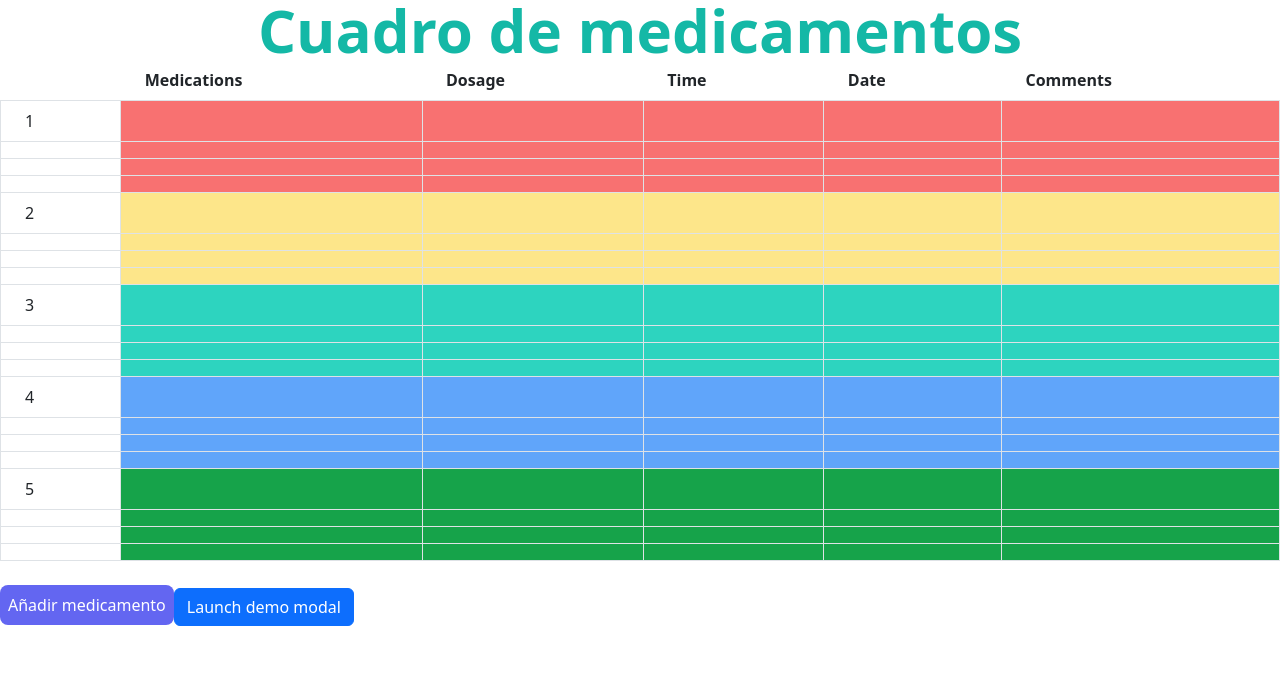
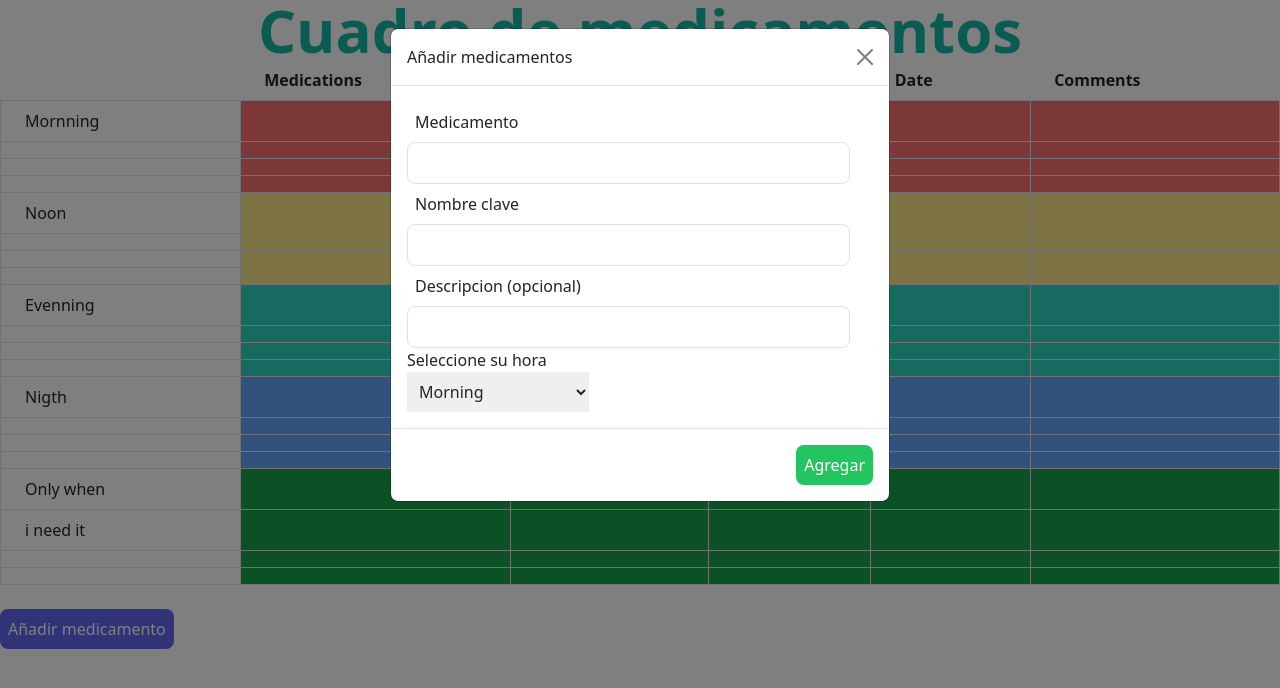
Before and after one commit to NaiveCannonUT/Medicamentos-Beta, a React (Vite) app: page / in a window 1280 px wide. Both pictures are taken after a click on the button "Añadir medicamento". Shown: the top 688 px of the page. Built offline with nearby package versions, Linux system fonts and the light colour scheme.

Commit message:
mas cambios

```diff
--- a/src/Page/Cuadro.jsx
+++ b/src/Page/Cuadro.jsx
@@ -1,5 +1,6 @@
 import React from 'react'
 import "bootstrap/dist/css/bootstrap.min.css";
+import "bootstrap/dist/js/bootstrap.min.js"
 
 
 function Cuadro() {
@@ -20,7 +21,7 @@ function Cuadro() {
                 </thead>
                 <tbody>
                     <tr>
-                        <td className="border px-4 py-2">1</td>
+                        <td className="border px-4 py-2">Mornning</td>
                         <td className="border px-4 py-2 bg-red-400"></td>
                         <td className="border px-4 py-2 bg-red-400"></td>
                         <td className="border px-4 py-2 bg-red-400"></td>
@@ -52,7 +53,7 @@ function Cuadro() {
                         <td className="border px-4 py-2 bg-red-400"></td>
                     </tr>
                     <tr>
-                        <td className="border px-4 py-2">2</td>
+                        <td className="border px-4 py-2">Noon</td>
                         <td className="border px-4 py-2 bg-amber-200"></td>
                         <td className="border px-4 py-2 bg-amber-200"></td>
                         <td className="border px-4 py-2 bg-amber-200"></td>
@@ -84,7 +85,7 @@ function Cuadro() {
                         <td className="border px-4 py-2 bg-amber-200"></td>
                     </tr>
                     <tr>
-                        <td className="border px-4 py-2">3</td>
+                        <td className="border px-4 py-2">Evenning</td>
                         <td className="border px-4 py-2 bg-teal-400"></td>
                         <td className="border px-4 py-2 bg-teal-400"></td>
                         <td className="border px-4 py-2 bg-teal-400"></td>
@@ -116,7 +117,7 @@ function Cuadro() {
                         <td className="border px-4 py-2 bg-teal-400"></td>
                     </tr>
                     <tr>
-                        <td className="border px-4 py-2">4</td>
+                        <td className="border px-4 py-2">Nigth</td>
                         <td className="border px-4 py-2 bg-blue-400"></td>
                         <td className="border px-4 py-2 bg-blue-400"></td>
                         <td className="border px-4 py-2 bg-blue-400"></td>
@@ -148,7 +149,7 @@ function Cuadro() {
                         <td className="border px-4 py-2 bg-blue-400"></td>
                     </tr>
                     <tr>
-                        <td className="border px-4 py-2">5</td>
+                        <td className="border px-4 py-2">Only when</td>
                         <td className="border px-4 py-2 bg-green-600"></td>
                         <td className="border px-4 py-2 bg-green-600"></td>
                         <td className="border px-4 py-2 bg-green-600"></td>
@@ -156,7 +157,7 @@ function Cuadro() {
                         <td className="border px-4 py-2 bg-green-600"></td>
                     </tr>
                     <tr>
-                        <td className="border px-4 py-2"></td>
+                        <td className="border px-4 py-2">i need it</td>
                         <td className="border px-4 py-2 bg-green-600"></td>
                         <td className="border px-4 py-2 bg-green-600"></td>
                         <td className="border px-4 py-2 bg-green-600"></td>
@@ -184,27 +185,39 @@ function Cuadro() {
                 </tbody>
             </table>
             <br></br>
-            <button data-bs-toggle="modal" data-bs-target="#exampleModal" type="button" className="p-2 bg-indigo-500 rounded-lg text-white">Añadir medicamento</button>
-
-
-            <button type="button" class="btn btn-primary">
-                Launch demo modal
-            </button>
+            <button data-bs-toggle="modal" data-bs-target="#exampleModal" type="button" className="p-2 bg-indigo-500 rounded-lg text-white hover:bg-indigo-400">Añadir medicamento</button>
 
 
             <div class="modal fade" id="exampleModal" tabindex="-1" aria-labelledby="exampleModalLabel" aria-hidden="true">
                 <div class="modal-dialog">
                     <div class="modal-content">
                         <div class="modal-header">
-                            <h5 class="modal-title" id="exampleModalLabel">Modal title</h5>
+                            <h5 class="modal-title" id="exampleModalLabel">Añadir medicamentos</h5>
                             <button type="button" class="btn-close" data-bs-dismiss="modal" aria-label="Close"></button>
                         </div>
                         <div class="modal-body">
-                            ...
+                            <form>
+                                <p className="p-2">Medicamento</p>
+                                <input className="border rounded-lg w-[95%] p-2"></input>
+
+                                <p className="p-2">Nombre clave</p>
+                                <input className="border rounded-lg w-[95%] p-2"></input>
+
+                                <p className="p-2">Descripcion (opcional)</p>
+                                <input className="border rounded-lg w-[95%] p-2"></input>
+
+                                <p>Seleccione su hora</p>
+                                <select className="flex p-2">
+                                <option className="border p-2 rounded-lg">Morning</option>
+                                <option className="border p-2 rounded-lg">Noon</option>
+                                <option className="border p-2 rounded-lg">Evening</option>
+                                <option className="border p-2 rounded-lg">Nigth</option>
+                                <option className="border p-2 rounded-lg">Only when I need it</option>
+                                </select>
+                            </form>
                         </div>
                         <div class="modal-footer">
-                            <button type="button" class="btn btn-secondary" data-bs-dismiss="modal">Close</button>
-                            <button type="button" class="btn btn-primary">Save changes</button>
+                            <button className="bg-green-500 hover:bg-green-400 p-2 text-white rounded-lg">Agregar</button>
                         </div>
                     </div>
                 </div>
```
